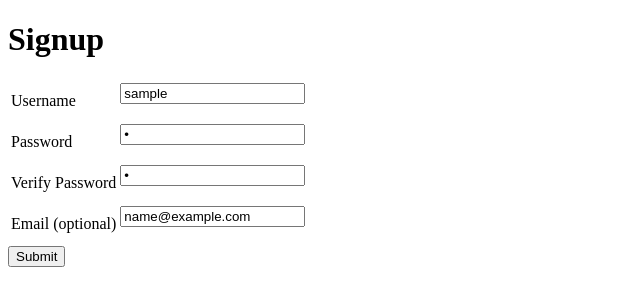
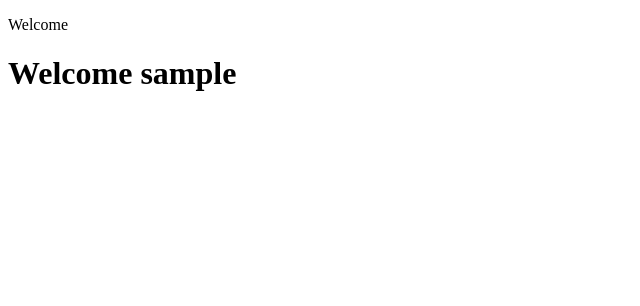
Before and after one commit to tenispro1975/user-signup, a Flask app: template templates/welcome.html in a window 1280 px wide. Shown: the top 306 px of the page, without its empty margins (0-640 px from the left). Run offline with Flask 2, Linux system fonts and the light colour scheme; the template is opened without the code that fills it: most values are stand-ins (such as "Sample title", 1, 10 or a date in 2020).

Commit message:
almost there

```diff
--- a/main.py
+++ b/main.py
@@ -1,10 +1,7 @@
 from flask import Flask, request, render_template
-import cgi
-import jinja2
-import os
 
-template_dir = os.path.join(os.path.dirname(__file__), 'templates')
-jinja_env = jinja2.Environment(loader = jinja2.FileSystemLoader(template_dir), autoescape=True)
+#template_dir = os.path.join(os.path.dirname(__file__), 'templates')
+#jinja_env = jinja2.Environment(loader = jinja2.FileSystemLoader(template_dir), autoescape=True)
 
 
 app = Flask(__name__)
@@ -13,16 +10,15 @@ app.config['DEBUG'] = True
 
 @app.route("/")
 def index():
-    template = jinja_env.get_template('home-page.html')
-    return render_template('home-page.html', username ='',username_err = '', password='', password_err = '', verify_password ='', verify_password_err = '', email='', email_err = '')
+    return render_template('home-page.html', username='', username_err= '', password='', password_err= '', verify_password='', verify_password_err= '', email='', email_err= '')
 
 @app.route("/", methods=['POST'])
 def validate_info():
 
-    Username = request.form['Username']
-    Password = request.form['Password']
-    Verify_password = request.form['Verify password']
-    Email = request.form['Email']
+    username = request.form['username']
+    password = request.form['password']
+    verify_password = request.form['verify password']
+    email = request.form['email']
 
     username_err = ''
     password_err = ''
@@ -32,67 +28,39 @@ def validate_info():
     if not isalpha(username):
         username_err = 'Not valid format'
         username = ''
-        if username == "":
-            username_err = 'Please enter a username'
+    else:
+        if len(username) < 3 or len(username) > 20 or ' ' in username:
+            username_err = 'Username not valid'
             username = ''
-        else:
-            if len(username) < 3 or len(username) > 20 or ' ' in username:
-                username_err = 'Username not valid'
-                username = ''
 
     if not isalpha(password):
         password_err = 'Not valid format'
         password = ''
-        if password == "":
-            password_err = 'Please enter a password'
-            password = ''
     else:
         if len(password) < 3 or len(password) > 20 or " " in password:
             password_err = 'Password not valid'
             password = ''
 
-    if not isalpha(verify_password):
-        verify_password_err = 'Not valid format'
+    if not verify_password == password:
+        verify_password_err = 'Password does not match'
         verify_password = ''
-        if verify_password == "":
-            verify_password_err = 'Please verify password'
-            verify_password = ''
-    else:
-        if not verify_password == password:
-            verify_password_err = 'Password does not match'
-            verify_password = ''
 
     if len(email) >=1 and (len(email) < 3) or (len(email) > 20) or "@" not in email or "." not in email:
         email_err= 'Not valid email format'
         email = ''
 
     if not username_err and not password_err and not verify_password_err and not email_err:
-        template = jinja_env.get_template('welcome.html')
-        return render_template(username=username)
+        #template = jinja_env.get_template('welcome.html')
+        return render_template('welcome.html', username=username)
 
     else:
-        template = jinja_env.get_template('home-page.html')
-        return render_template(username_err=username_err, password_err=password_err, verify_password_err=verify_password_err, email_err=email_err, username=username, password=password, verify_password=verify_password, email=email)
+        #template = jinja_env.get_template('home-page.html')
+        return render_template('home-page.html', username_err=username_err, password_err=password_err, verify_password_err=verify_password_err, email_err=email_err, username=username, password=password, verify_password=verify_password, email=email)
 
-#def is_valid(email):
-    #if len(email) >=1 and len(email) < 3 or len(email) > 20 or "@" not in email or "." not in email:
-        #email_er r= 'Not valid email format'
-        #email = ''
-        #elif email does not contain  "@":
-            #return 'Not valid format'
-    #elif char == ".":
-       # p_count = p_count + 1
-       #return 'Not valid format'
-    #elif char == "@":
-        #at_count = 1
-        #return True
-        #at_count = at_count + 1
-        #return 'Not valid format'
 
-@app.route("/welcome", methods=['POST'])
+@app.route('/welcome', methods=['POST'])
 def welcome():
     username=request.form['username']
-    template = jinja_env.get_template('welcome.html')
     return render_template('welcome.html', username=username)
 
 app.run()
--- a/templates/home-page.html
+++ b/templates/home-page.html
@@ -2,18 +2,19 @@
 <!DOCTYPE html>
 <html>
         <head>
+        <title>Signup</title>
         <style>
         .error {color: #FF0000;}
         </style>
         </head>
             <body>
                 <h1><b>Signup</b></h1>
-                <form method="post">
+                <form action="/" method="post">
                     <table>
                         <tbody>
                             <tr>
                                 <td>
-                                    <label for="username">Username</label>
+                                    <label for="username">username</label>
                                 </td>
                                 <td>
                                     <input name="username" type="text" value={{username}}><p class="error">{{username_err}}</p>
@@ -21,7 +22,7 @@
                             </tr>
                             <tr>
                                 <td>
-                                    <label for="password">Password</label>
+                                    <label for="password">password</label>
                                 </td>
                                 <td>
                                     <input name="password" type="password" value={{password}}><p class="error">{{password_err}}</p>
@@ -29,7 +30,7 @@
                             </tr>
                             <tr>
                                 <td>
-                                    <label for="verify_password">Verify Password</label>
+                                    <label for="verify_password">verify password</label>
                                 </td>
                                 <td>
                                     <input name="verify_password" type="password" value={{verify_password}}><p class="error">{{verify_password_err}}</p>
@@ -37,7 +38,7 @@
                             </tr>
                             <tr>
                                 <td>
-                                    <label for="email">Email (optional)</label>
+                                    <label for="email">email (optional)</label>
                                 </td>
                                 <td>
                                     <input name="email" type="text" value={{email}}><p class="error">{{email_err}}</p>
--- a/templates/welcome.html
+++ b/templates/welcome.html
@@ -1,11 +1,11 @@
-{% extends "home-page.html" %}
 
 <!DOCTYPE html>
 <html>
     <head>
     </head>
         <body>
-            <h1>Welcome ' + {{username}} + '<h1>
+            <p>Welcome</p>
+            <h1>Welcome {{username}}<h1>
         </body>
 
 </html>
```
